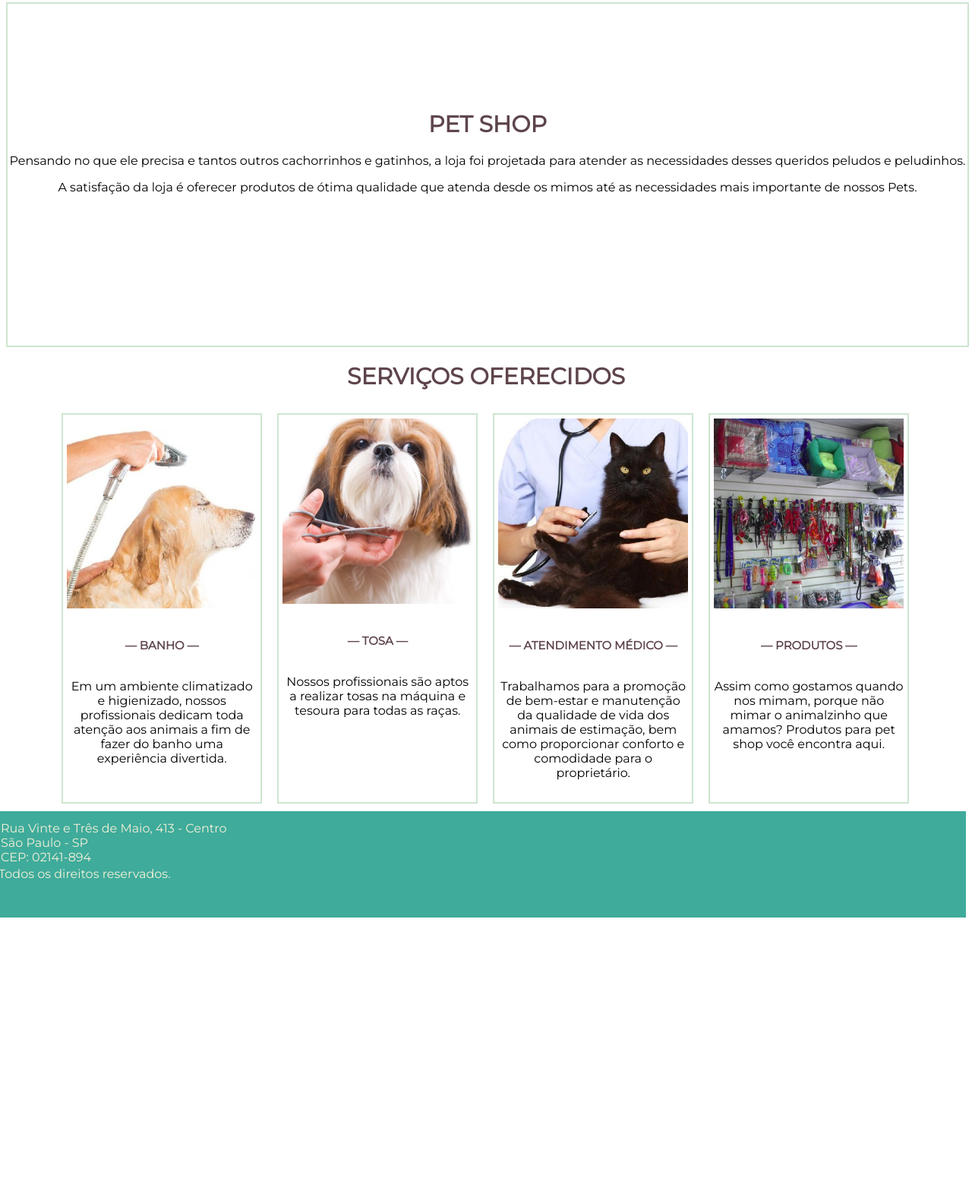
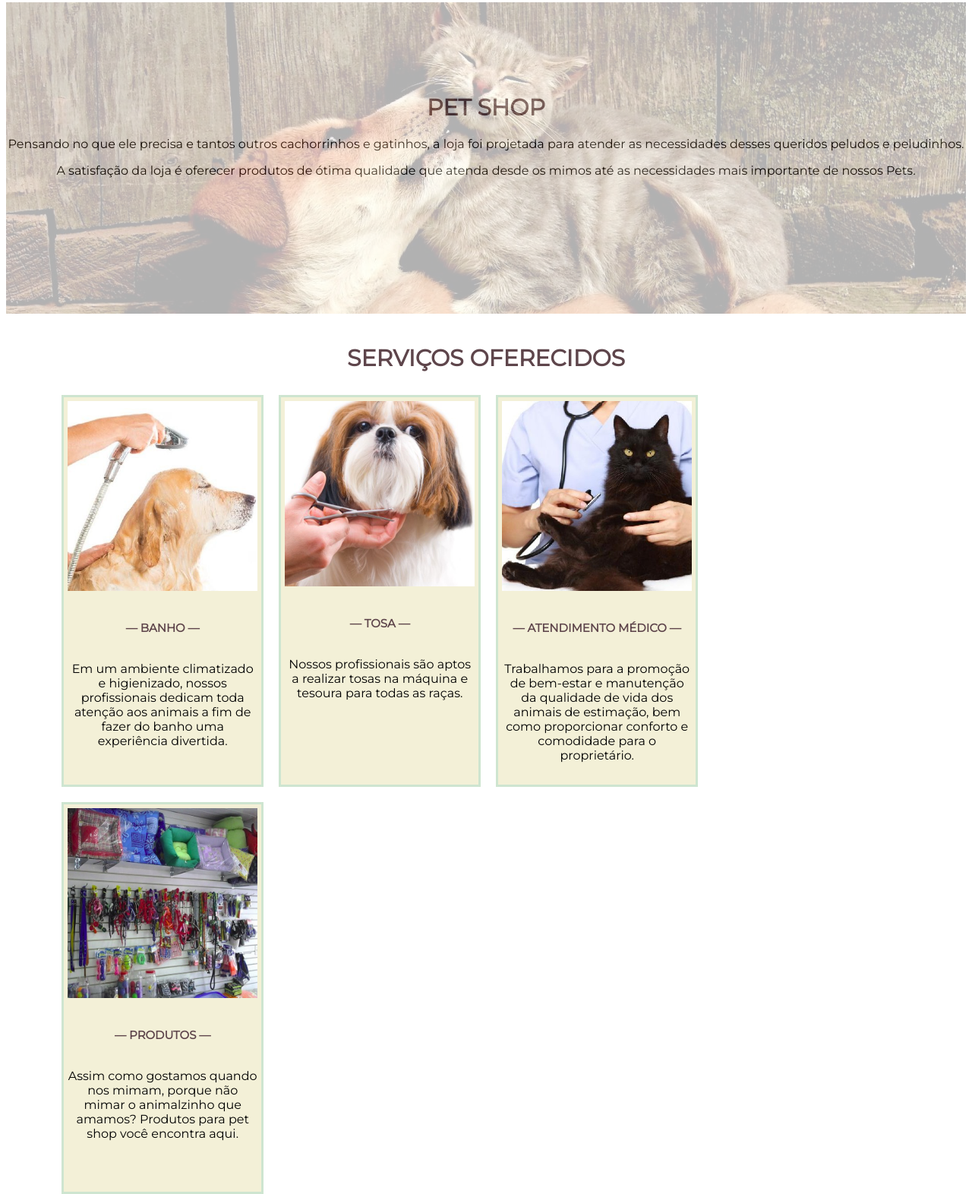
Before and after one commit to leticiarina/scc0219-web, a plain HTML site: page index.html in a window 1280 px wide. Shown: the part 100-1672 px from the top of the page at 76% size. Before the commit the page ends 1308 px from the top, so only its background shows below. Drawn offline with Linux system fonts and the light colour scheme.

Commit message:
Homepage finalizada

```diff
--- a/index.html
+++ b/index.html
@@ -7,7 +7,7 @@
 <body>
 	<div class="menu">
 		<a href="#">Início</a>
-		<a href="#">Serviços</a>
+		<a href="#conteudo">Serviços</a>
 		<a href="#">Contato</a>
 		<form>
 			<table>
@@ -35,13 +35,15 @@
 	</div>
 
 	<div class="apresentacao">
-		<h1>Pet Shop</h1>
-		<p>Pensando no que ele precisa e tantos outros cachorrinhos e gatinhos, a loja foi projetada para atender as necessidades desses queridos peludos e peludinhos.</p>
+		<div class="teste">
+			<h1>Pet Shop</h1>
+			<p>Pensando no que ele precisa e tantos outros cachorrinhos e gatinhos, a loja foi projetada para atender as necessidades desses queridos peludos e peludinhos.</p>
 
-		<p>A satisfação da loja é oferecer produtos de ótima qualidade que atenda desde os mimos até as necessidades mais importante de nossos Pets.</p>
+			<p>A satisfação da loja é oferecer produtos de ótima qualidade que atenda desde os mimos até as necessidades mais importante de nossos Pets.</p>
+		</div>
 	</div>
 
-	<div class="conteudo">
+	<div id="conteudo">
 		<h1>Serviços oferecidos</h1>
 		<div class="servicos">
 			<img src="img/banho.jpg">
--- a/style.css
+++ b/style.css
@@ -48,17 +48,28 @@ input[type=submit]{
 }
 
 .apresentacao{
-	margin-top: 20px;
 	padding-top: 120px;
-	border-width: 2px;
-	border-style: solid;
-	border-color: #cee5d0;
 	width: 100%;
 	height: 330px;
 	text-align: center;
+	position: relative;
+
 }
 
-.conteudo{
+.apresentacao:after {
+    content : "";
+    display: block;
+    position: absolute;
+    top: 0;
+	background-image: url('img/background.jpg');
+	width: 100%;
+	height: 330px;
+	margin-top: 20px;
+	padding-top: 80px;
+    opacity : 0.3;
+}
+
+#conteudo{
 	margin: auto;
 	width: 90%;
 	text-align: center;
@@ -70,9 +81,10 @@ input[type=submit]{
 	float: left;
 	margin: 10px 10px 10px 10px;
 	padding: 5px 5px 5px 5px;
-	border-width: 2px;
+	border-width: 3px;
 	border-style: solid;
 	border-color: #cee5d0;
+	background-color: #f3f0d7;
 }
 
 img{
@@ -92,10 +104,11 @@ h6{
 }
 
 .rodape {
+	margin-top: 20px;
 	float: right;
 	background-color: #3fab9b;
-	height: 120px;
+	height: 90px;
 	width: 100%;
-	padding: 10px 10px 10px 100px;
+	padding: 10px 0px 10px 200px;
 	color: #f3f0d7;
 }
```
Also changed, not shown: img/background.jpg (added).
